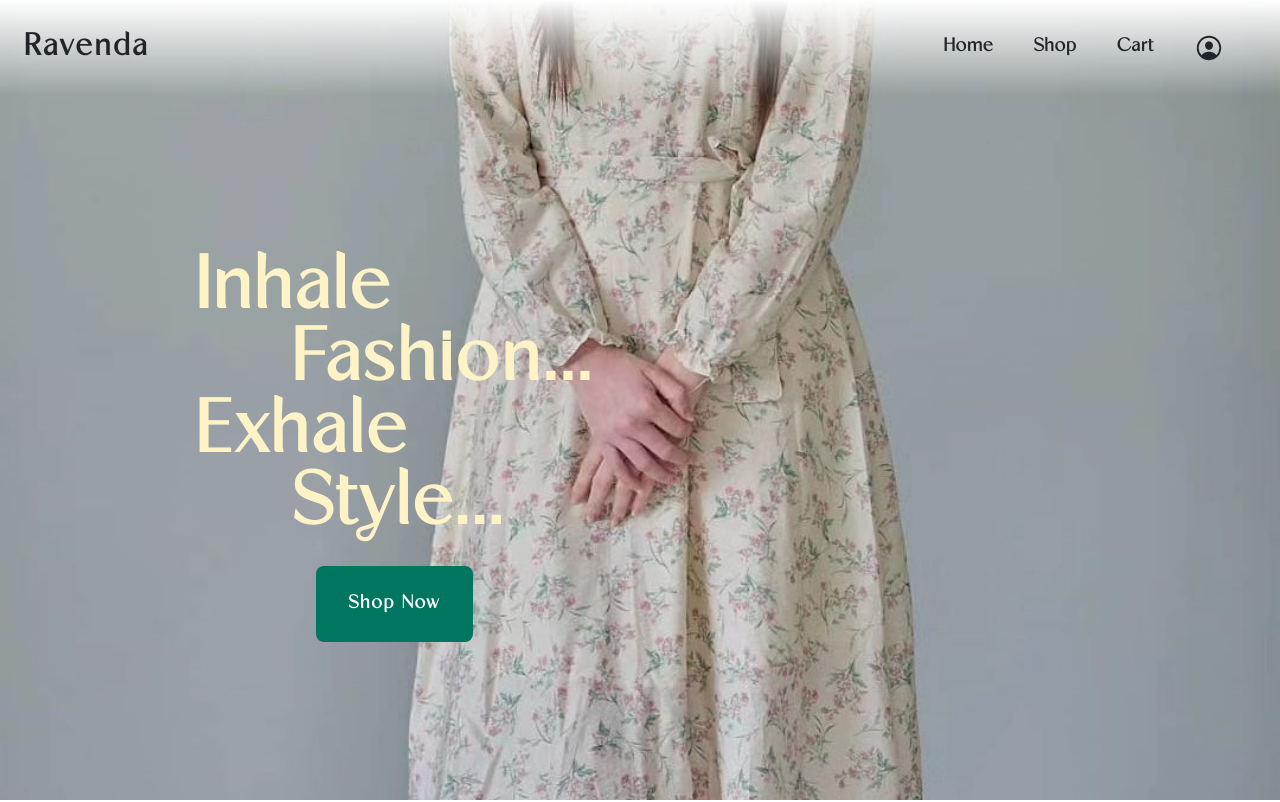
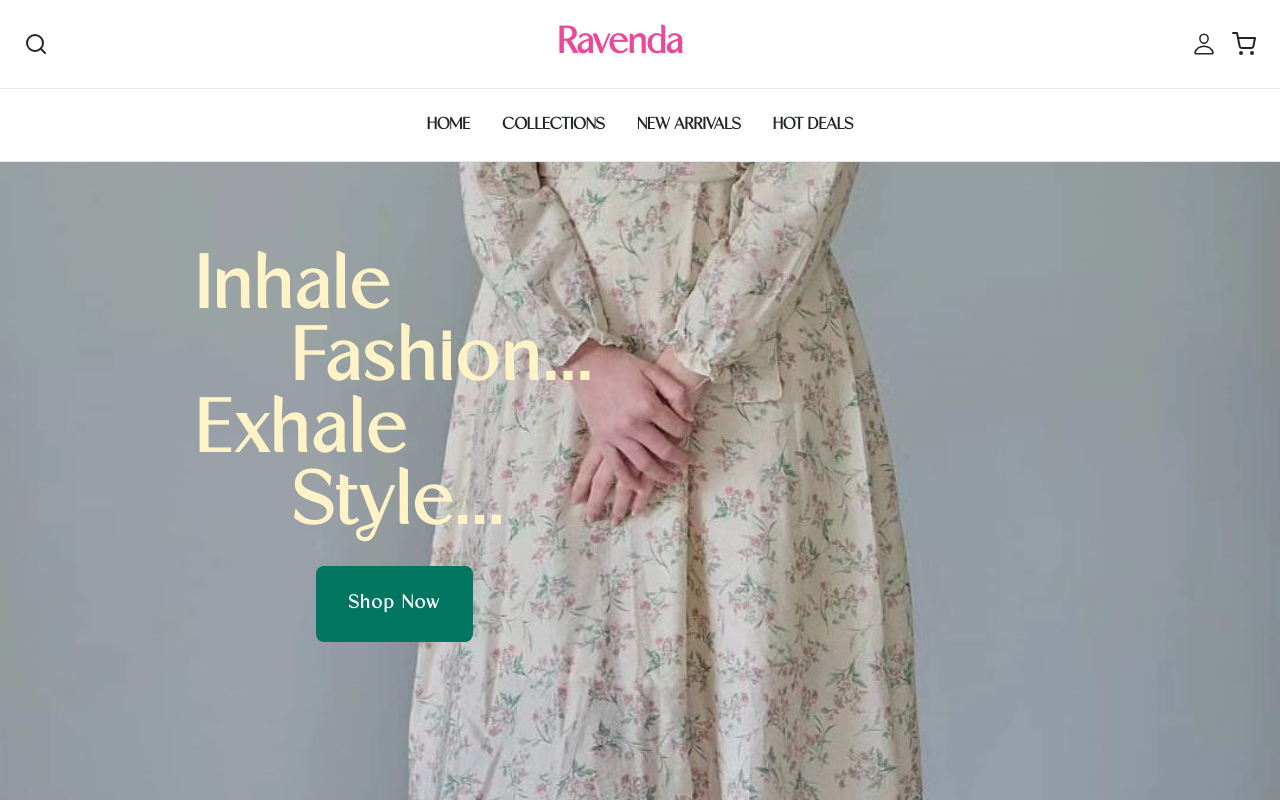
Before and after one commit to hdx0315/Ravenda, a React (Vite) app in the folder frontend/: page / in a window 1280 px wide. Shown: the top 802 px of the page. Built offline with nearby package versions, Linux system fonts and the light colour scheme.

Commit message:
navbar, footer update

```diff
--- a/frontend/src/components/Footer.jsx
+++ b/frontend/src/components/Footer.jsx
@@ -3,13 +3,13 @@ import { FaFacebook, FaInstagram, FaTwitter, FaWhatsapp  } from 'react-icons/fa'
 
 function Footer() {
   return (
-    <footer className=" w-full bg-secondary_2 text-white">
+    <footer className=" w-full bg-pink-400 text-black font-bold">
       <div className="container px-4 md:px-6 py-12 md:py-24 lg:py-32">
         <div className="grid grid-cols-1 md:grid-cols-2 gap-16">
           {/* Subscription Section */}
           <div className="space-y-4">
             <h2 className="text-3xl font-bold tracking-wider">Ravenda</h2>
-            <p className="max-w-[600px] text-gray-300">
+            <p className="max-w-[600px] ">
               Subscribe to our newsletter for the latest trends, exclusive offers, and style tips.
             </p>
             <form className="flex flex-col sm:flex-row space-x-0 sm:space-x-2 items-center justify-center">
@@ -37,19 +37,19 @@ function Footer() {
         </div>
 
         {/* Footer Bottom Section */}
-        <div className="mt-12 flex flex-col sm:flex-row justify-between items-center border-t border-gray-700 pt-8">
-          <p className="text-sm text-gray-400">©2024 Ravenda. All rights reserved.</p>
+        <div className="mt-12 flex flex-col sm:flex-row justify-between items-center border-t border-black pt-8">
+          <p className="text-sm ">©2024 Ravenda. All rights reserved.</p>
           <div className="flex items-center space-x-4 mt-4 sm:mt-0">
-            <a href="#" className="text-gray-400 hover:text-white">
+            <a href="#" className=" hover:text-white">
               <FaWhatsapp className="h-5 w-5" />
             </a>
-            <a href="#" className="text-gray-400 hover:text-white">
+            <a href="#" className=" hover:text-white">
               <FaFacebook className="h-5 w-5" />
             </a>
-            <a href="#" className="text-gray-400 hover:text-white">
+            <a href="#" className="hover:text-white">
               <FaInstagram className="h-5 w-5" />
             </a>
-            <a href="#" className="text-gray-400 hover:text-white">
+            <a href="#" className="hover:text-white">
               <FaTwitter className="h-5 w-5" />
             </a>
           </div>
--- a/frontend/src/components/NavBar.jsx
+++ b/frontend/src/components/NavBar.jsx
@@ -1,90 +1,168 @@
 import React, { useState } from 'react';
-import { FiMenu } from "react-icons/fi";
-import { IoPersonCircleOutline } from "react-icons/io5";
+import { FiMenu, FiSearch, FiShoppingCart, FiX  } from "react-icons/fi";
+import { IoPersonOutline } from "react-icons/io5";
 
 function NavBar() {
   const [isMenuOpen, setIsMenuOpen] = useState(false);
-  const [isProfMenuOpen, setIsProfMenuOpen] = useState(false);
 
   const toggleMenu = () => {
     setIsMenuOpen(!isMenuOpen);
   };
 
-  const toggleProfileMenu = () => {
-    setIsProfMenuOpen(!isProfMenuOpen);
-  };
+  return (
+    <header className="fixed top-0 left-0 right-0 z-50 bg-white">
 
-  return (
-    <header className="fixed top-0 left-0 right-0 z-50 bg-gradient-to-b from-white to-99%">
-      <div className="max-w-7xl mx-auto px-4 sm:px-6 lg:px-8">
-        <div className="flex justify-between items-center h-16 sm:h-24">
-          {/* Logo */}
-          <a className="flex items-center" href="/">
-            <span className="font-bold text-xl sm:text-3xl tracking-widest">Ravenda</span>
+      {/* Top banner
+      <div className="bg-pink-300 text-center py-2 text-sm">
+        text
+      </div>
+      */}
+
+      {/* Mobile navbar */}
+      <div className="sm:hidden">
+        <div className="flex justify-between items-center px-4 py-3">
+          <button onClick={toggleMenu} aria-label="Toggle menu">
+            {isMenuOpen?
+
+            <FiX size={24}/>
+            :
+            <FiMenu size={24} />
+            }
+          </button>
+
+          <a href="/" className="text-3xl font-bold text-pink-500">
+            Ravenda
           </a>
 
-          {/* Menu button for small screens */}
-          <button
-            className="sm:hidden text-2xl"
-            onClick={toggleMenu}
-            aria-label="Toggle menu"
-          >
-            <FiMenu />
+          <div className="flex items-center">
+
+            <button aria-label="Cart">
+              <a href="/cart">
+                <FiShoppingCart size={24} />
+              </a>
             </button>
 
-          {/* Navigation links */}
-          <nav
-            className={`
-              ${isMenuOpen ? 'flex' : 'hidden'}
-              sm:flex flex-col sm:flex-row gap-4 sm:gap-6 absolute sm:static top-16 left-0 right-0 sm:left-auto
-              bg-transparent shadow-md sm:shadow-none p-4 sm:p-0
-            `}
-          >
+          </div>
+        </div>
+
+        {/* Mobile menu */}
+        {isMenuOpen && (
+          <nav className="bg-white px-4 mt-4 py-2 h-svh flex flex-col justify-between">
+            <ul>
+              <li>
                 <a
-              className="text-lg font-semibold p-2 hover:bg-white hover:rounded-lg transition-colors tracking-wider"
                   href="/"
+                  className="block py-3"
                   onClick={() => setIsMenuOpen(false)}
                 >
-              Home
+                  HOME
                 </a>
+              </li>
+
+              <li>
                 <a
-              className="text-lg font-semibold p-2 hover:bg-white hover:rounded-lg transition-colors tracking-wider"
                   href="/collections"
+                  className="block py-3"
                   onClick={() => setIsMenuOpen(false)}
                 >
-              Shop
+                  COLLECTIONS
                 </a>
+              </li>
+
+              <li>
                 <a
-              className="text-lg font-semibold p-2 hover:bg-white  hover:rounded-lg transition-colors tracking-wider"
-              href="/cart"
+                  href="/newArrivals"
+                  className="block py-3"
                   onClick={() => setIsMenuOpen(false)}
                 >
-              Cart
+                  NEW ARRIVALS
                 </a>
+              </li>
 
-            {/* Profile Menu */}
-            <div className="relative">
-              <button
-                className="text-3xl font-semibold p-2 hover:bg-white hover:rounded-lg transition-colors tracking-wider"
-                onClick={toggleProfileMenu}
-                aria-label="Toggle profile menu"
+              <li>
+                <a
+                  href="/hotDeals"
+                  className="block py-3"
+                  onClick={() => setIsMenuOpen(false)}
                 >
-                <IoPersonCircleOutline />
+                  HOT DEALS
+                </a>
+              </li>
+
+            </ul>
+            <div className="mb-36">
+              <button className="flex items-center py-2">
+                <a href="/auth/login" className='flex items-center'>
+                  <IoPersonOutline size={24} className="mr-2" />
+                  LOG IN
+                </a>
               </button>
-              {/* Profile dropdown */}
-              {isProfMenuOpen && (
-                <ul className="absolute right-0 top-full mt-2 w-48 bg-white text-black rounded-lg shadow-lg border border-gray-200">
-                  <li className="p-2 hover:bg-gray-100">
-                    <a href="/auth/login">Log In</a>
-                  </li>
-                  <li className="p-2 hover:bg-gray-100">
-                    <a href="/auth/signOut">Sign Out</a>
-                  </li>
-                </ul>
+            </div>
+          </nav>
         )}
       </div>
+
+      {/* Desktop navbar */}
+      <div className="hidden sm:block">
+        <div className="flex justify-between items-center px-6 py-4">
+          <button aria-label="Search">
+            <FiSearch size={24} />
+          </button>
+          <a href="/" className="text-4xl font-bold text-pink-500">Ravenda</a>
+          <div className="flex items-center">
+            <button aria-label="User account" className="mr-4">
+              <IoPersonOutline size={24} />
+            </button>
+            <button aria-label="Cart">
+              <FiShoppingCart size={24} />
+            </button>
+          </div>
+        </div>
+        <nav className="border-t border-b border-gray-200">
+          <ul className="flex justify-center space-x-8 py-4 font-bold">
+
+          <li>
+                <a
+                  href="/"
+                  className="block hover:text-pink-500 hover:text-xl transition-all duration-300"
+                  onClick={() => setIsMenuOpen(false)}
+                >
+                  HOME
+                </a>
+              </li>
+
+              <li>
+                <a
+                  href="/collections"
+                  className="block hover:text-pink-500 hover:text-xl transition-all duration-300"
+                  onClick={() => setIsMenuOpen(false)}
+                >
+                  COLLECTIONS
+                </a>
+              </li>
+
+              <li>
+                <a
+                  href="/newArrivals"
+                  className="block hover:text-pink-500 hover:text-xl transition-all duration-300"
+                  onClick={() => setIsMenuOpen(false)}
+                >
+                  NEW ARRIVALS
+                </a>
+              </li>
+
+              <li>
+                <a
+                  href="/hotDeals"
+                  className="block hover:text-pink-500 hover:text-xl transition-all duration-300"
+                  onClick={() => setIsMenuOpen(false)}
+                >
+                  HOT DEALS
+                </a>
+              </li>
+
+          </ul>
         </nav>
-        </div>
       </div>
     </header>
   );
```
Lines whose indentation alone changed are shown as unchanged.
